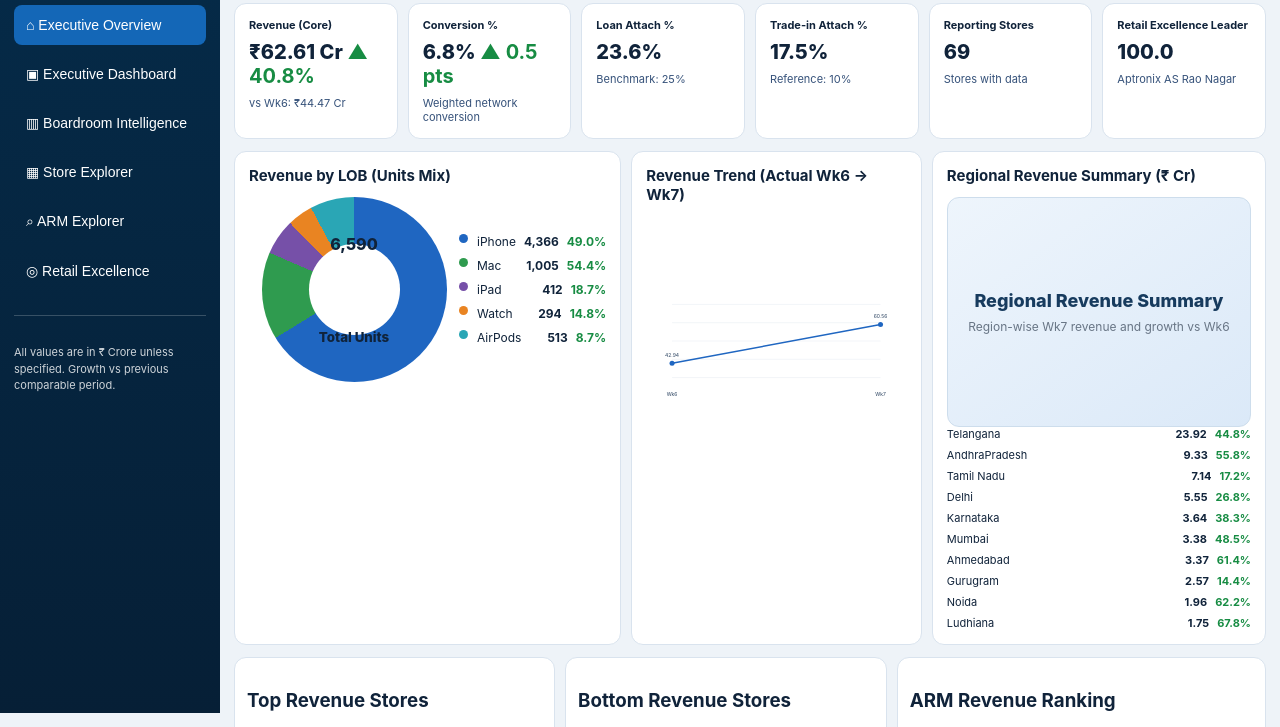
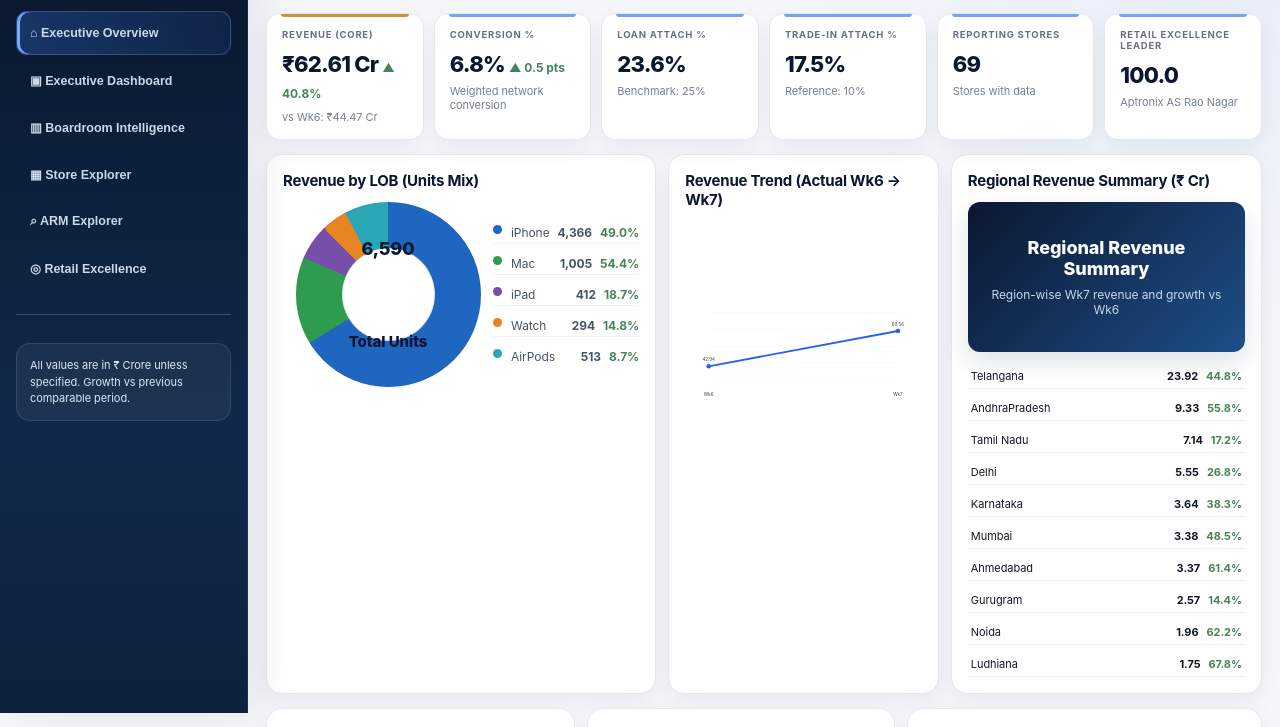
Before and after one commit to Aptronix26/Boardroom-Intelligence-JAS-Weekly, a website: page index.html in a window 1280 px wide. Shown: the part 87-814 px from the top of the page. Drawn offline with Linux system fonts and the light colour scheme.

Commit message:
Refresh Weekly executive comparison UI
* Add Weekly executive UI styles

* Add Weekly accessibility enhancements

* Load the Weekly UI refresh

* Validate Weekly UI assets

* Document the Weekly UI refresh

```diff
--- a/index.html
+++ b/index.html
@@ -532,7 +532,7 @@
   }
 }
 
-</style></head><body><div class="app">
+</style><link href="./ui-refresh.css" rel="stylesheet"/></head><body><div class="app">
 <aside class="sidebar"><div class="brand">APTRONIX<small>RETAIL INTELLIGENCE OS 2.0</small></div><div class="menu">
 <button class="active" data-id="overview">⌂ Executive Overview</button><button data-id="executive">▣ Executive Dashboard</button><button data-id="boardroom">▥ Boardroom Intelligence</button><button data-id="store">▦ Store Explorer</button><button data-id="arm">⌕ ARM Explorer</button><button data-id="retail">◎ Retail Excellence</button></div>
 <div class="divider"></div><div class="side-note">All values are in ₹ Crore unless specified. Growth vs previous comparable period.</div></aside>
@@ -650,4 +650,4 @@ if(armNameFilter.value==='All' && DATA.arms.length){
  armNameFilter.value=DATA.arms[0].arm;
 }
 applyArmNameFilter();
-</script></body></html>
+</script><script src="./ui-refresh.js"></script></body></html>
--- /dev/null
+++ b/ui-refresh.css
@@ -0,0 +1,21 @@
+:root{--ui-bg:#f5f7fb;--ui-surface:#fff;--ui-ink:#101828;--ui-muted:#667085;--ui-line:#e4e7ec;--ui-navy:#0b1730;--ui-blue:#2563eb;--ui-blue-dark:#1d4ed8;--ui-soft:#eef4ff;--ui-shadow:0 8px 24px rgba(15,23,42,.06);--ui-radius:16px}
+*{scrollbar-width:thin;scrollbar-color:#cbd5e1 transparent}
+body{background:radial-gradient(circle at 96% 0,rgba(37,99,235,.07),transparent 28rem),var(--ui-bg);color:var(--ui-ink);letter-spacing:-.004em}
+.ui-skip-link{position:fixed;left:16px;top:-60px;z-index:1200;background:#fff;color:var(--ui-navy);border:2px solid var(--ui-blue);border-radius:10px;padding:10px 14px;font-weight:800;text-decoration:none}.ui-skip-link:focus{top:16px}
+.app{grid-template-columns:248px minmax(0,1fr)}
+.sidebar{background:linear-gradient(180deg,#09162b 0%,#10294a 65%,#0d213d 100%);padding:24px 16px;border-right:1px solid rgba(255,255,255,.08);box-shadow:12px 0 40px rgba(15,23,42,.08)}
+.brand{padding:0 10px;font-size:22px;letter-spacing:-.045em}.brand small{color:#9fb1ca;font-size:10px;letter-spacing:.07em;margin-top:6px}.menu{gap:3px;margin-top:30px}.menu button{min-height:44px;padding:11px 13px;border:1px solid transparent;border-radius:11px;color:#cbd8ea;font-size:12.5px;font-weight:700;transition:.18s ease}.menu button:hover{background:rgba(255,255,255,.07);border-color:rgba(255,255,255,.08);transform:translateX(2px)}.menu button.active{background:linear-gradient(90deg,rgba(55,117,229,.30),rgba(55,117,229,.12));border-color:rgba(125,166,239,.28);box-shadow:inset 3px 0 0 #77a7ff}.side-note{margin-top:28px;padding:13px;border:1px solid rgba(255,255,255,.11);border-radius:14px;background:rgba(255,255,255,.055);color:#dce7f7;opacity:1}
+.main{padding:0 18px 18px;max-width:1800px;width:100%;margin:0 auto}.top{position:sticky;top:0;z-index:60;min-height:84px;margin:0 -4px 16px;padding:16px 8px;background:rgba(245,247,251,.92);backdrop-filter:blur(16px);border-bottom:1px solid rgba(228,231,236,.88)}.top h1{font-size:25px;line-height:1.1;color:var(--ui-navy);letter-spacing:-.04em}.top p{font-size:12px;color:var(--ui-muted);margin-top:5px}.controls{gap:8px}.box{min-height:40px;padding:10px 13px;border-color:#d9dee8;border-radius:10px;color:#344054;font-weight:700;box-shadow:0 1px 2px rgba(15,23,42,.02)}button.box{background:var(--ui-blue);color:#fff;border:0;box-shadow:0 4px 12px rgba(37,99,235,.16)}button.box:hover{background:var(--ui-blue-dark)}.updated{color:var(--ui-muted);line-height:1.45}
+button:focus-visible,select:focus-visible{outline:3px solid rgba(37,99,235,.25);outline-offset:2px}
+.kpis{gap:10px}.kpi{position:relative;overflow:hidden;min-height:118px;border-color:var(--ui-line);border-radius:14px;padding:15px;box-shadow:var(--ui-shadow)}.kpi:before{content:"";position:absolute;left:14px;right:14px;top:0;height:3px;border-radius:0 0 4px 4px;background:#79a4ea}.kpi:first-child:before{background:#c59642}.kpi .label{font-size:9.5px;letter-spacing:.08em;text-transform:uppercase;color:#667085}.kpi .value{font-size:22px;color:var(--ui-navy);letter-spacing:-.035em;margin:11px 0 7px}.kpi .value .up{font-size:12px;letter-spacing:0}.kpi .sub{color:#748096}
+.row3,.grid2,.tables,.bottom{gap:12px;margin-top:14px}.card,.tc,.priority,.compact-commentary,.method{border-color:var(--ui-line);border-radius:var(--ui-radius);box-shadow:var(--ui-shadow)}.card{padding:16px;min-height:280px}.card h3,.tc h3,.priority h3,.method h3{color:var(--ui-navy);letter-spacing:-.015em}.tc{padding:14px;overflow:auto}.tc table{min-width:480px}th{position:sticky;top:0;z-index:2;background:#f7f9fc;color:#6b778c;font-size:9px;text-transform:uppercase;letter-spacing:.06em}th,td{padding:10px 7px}tr:hover td{background:#f8fbff}.mini{height:7px;background:#e9eef5}.mini span{background:#5f9472}
+.donut{box-shadow:inset 0 0 0 1px rgba(15,23,42,.04)}.donut:after{box-shadow:0 0 0 1px var(--ui-line)}.center{color:var(--ui-navy);font-size:18px}.legend{color:#475467}.li{padding:3px 0;border-bottom:1px solid #eef1f5}.li:last-child{border-bottom:0}.trend .line1{stroke:#2563eb;stroke-width:4}.trend circle{fill:#2563eb}.trend .grid{stroke:#edf1f6}
+.regional-summary-placeholder{height:150px;background:linear-gradient(135deg,#0b1730,#1d4f88);border:0;box-shadow:0 10px 24px rgba(11,31,58,.13)}.regional-summary-title{color:#fff}.regional-summary-note{color:#c7d7ee}.rlist{margin-top:12px}.rline{padding:5px 3px;border-bottom:1px solid #edf1f5}
+.compact-commentary{padding:16px}.exec-commentary-head>span{background:var(--ui-soft);border-color:#cfddf5;color:#24528c}.exec-commentary-item i{background:#eaf5ee;color:#397a50}.method{background:#fff;border-top:4px solid #d1a655}.priority-row,.action{background:#fff;border-color:var(--ui-line);border-radius:12px}.priority-tag,.neutral-label{color:#315f96!important}.metric{border-color:var(--ui-line);border-radius:13px;padding:14px;box-shadow:0 3px 12px rgba(15,23,42,.035)}.metric span{font-size:9.5px;text-transform:uppercase;letter-spacing:.06em}.metric b{font-size:20px;color:var(--ui-navy)}
+select{min-height:42px;border-color:#d9dee8;border-radius:10px;color:#344054;font-weight:650}select:hover{border-color:#b8c4d6}.filters{padding:12px;border:1px solid var(--ui-line);border-radius:14px;background:rgba(255,255,255,.86)}.node{border-color:#cbd9eb;border-radius:12px;background:#f8fbff}.node.root{background:var(--ui-soft)}.footer{margin-top:16px;background:linear-gradient(90deg,#09162b,#173b68);border-radius:12px 12px 0 0}
+.up{color:#47825c}.down{color:#c2413a}
+@media(prefers-reduced-motion:reduce){*,*:before,*:after{transition:none!important;animation:none!important;scroll-behavior:auto!important}}
+@media print{.sidebar,.controls{display:none!important}.app{display:block}.main{padding:0;max-width:none}.top{position:static;background:#fff}.card,.tc,.kpi,.method,.priority{box-shadow:none;break-inside:avoid}}
+@media(max-width:1100px){.sidebar{border-right:0;border-bottom:1px solid rgba(255,255,255,.12);box-shadow:0 8px 28px rgba(15,23,42,.08)}.main{padding:0 14px 14px}.top{position:relative;background:transparent;backdrop-filter:none;margin:0 0 14px;padding:14px 0}.menu button:hover{transform:none}}
+@media(max-width:700px){.main{padding:0 10px 10px!important}.top{margin:0 -2px 10px!important;padding:14px 4px!important}.sidebar{padding:10px!important}.kpi{border-radius:13px;min-height:108px}.kpi .value{font-size:19px}.card,.tc,.method,.priority,.compact-commentary{border-radius:13px!important}.filters{padding:10px}.footer{margin-left:-10px!important;margin-right:-10px!important}}
+@media(max-width:420px){.kpis{grid-template-columns:1fr!important}}
--- /dev/null
+++ b/ui-refresh.js
@@ -0,0 +1,15 @@
+(function(){
+  const main=document.querySelector('main.main');
+  if(main&&!main.id)main.id='main-content';
+  if(!document.querySelector('.ui-skip-link')){
+    const skip=document.createElement('a');
+    skip.className='ui-skip-link';skip.href='#main-content';skip.textContent='Skip to dashboard';
+    document.body.prepend(skip);
+  }
+  const sync=()=>document.querySelectorAll('.menu button').forEach(button=>{
+    if(button.classList.contains('active'))button.setAttribute('aria-current','page');
+    else button.removeAttribute('aria-current');
+  });
+  document.querySelector('.menu')?.addEventListener('click',()=>requestAnimationFrame(sync));
+  sync();
+})();
--- a/validate.mjs
+++ b/validate.mjs
@@ -3,4 +3,7 @@ const html = await readFile(new URL("./index.html", import.meta.url), "utf8");
 for (const token of ["<!doctype", "<title", "viewport", "Executive Overview", "Weekly View", "</html>"]) {
   if (!html.toLowerCase().includes(token.toLowerCase())) throw new Error(`Missing expected marker: ${token}`);
 }
+for (const asset of ["ui-refresh.css", "ui-refresh.js"]) {
+  if (!html.includes(asset)) throw new Error(`Missing UI refresh asset reference: ${asset}`);
+}
 console.log(`Validated weekly dashboard (${html.length.toLocaleString()} characters)`);
```
Also changed, not shown: README.md.
